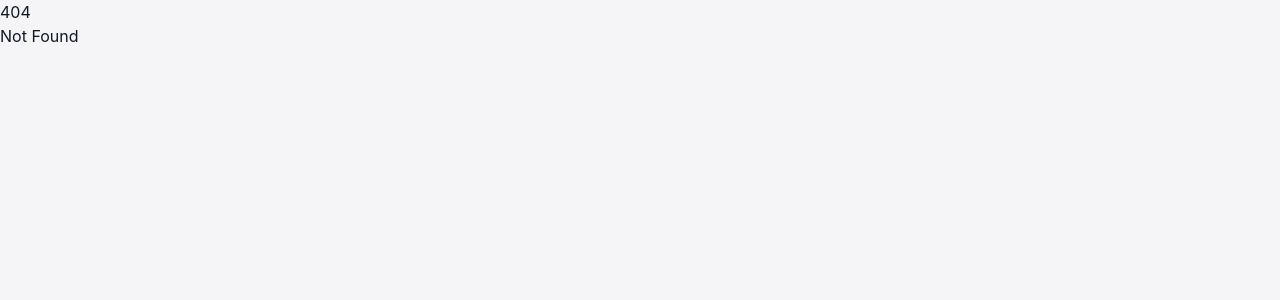
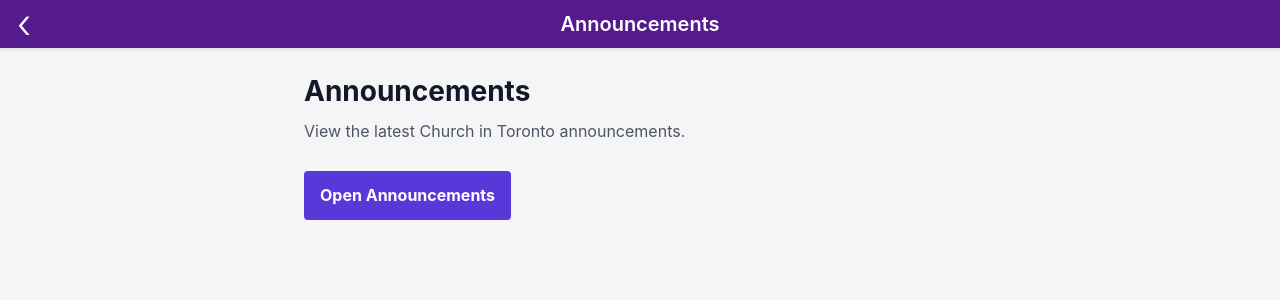
Before and after one commit to davyuu/mycit-svelte, a SvelteKit app: page /events in a window 1280 px wide. Before the commit this address had no page. Shown: the top 300 px of the page. Built offline with nearby package versions, Linux system fonts and the light colour scheme.

Commit message:
Add announcements page

```diff
--- /dev/null
+++ b/src/routes/events/+page.svelte
@@ -0,0 +1,8 @@
+<script lang="ts">
+	import StaticPage from '$lib/components/StaticPage.svelte'
+	import { strings, themes } from '$lib/data/content'
+</script>
+
+<StaticPage header={strings.eventsHeader} title={strings.eventsHeader} description="View the latest Church in Toronto announcements." color={themes.events}>
+	<a class="action-link" href="https://churchintoronto.org/fetch-announce/view" target="_blank" rel="noreferrer">Open Announcements</a>
+</StaticPage>
```
